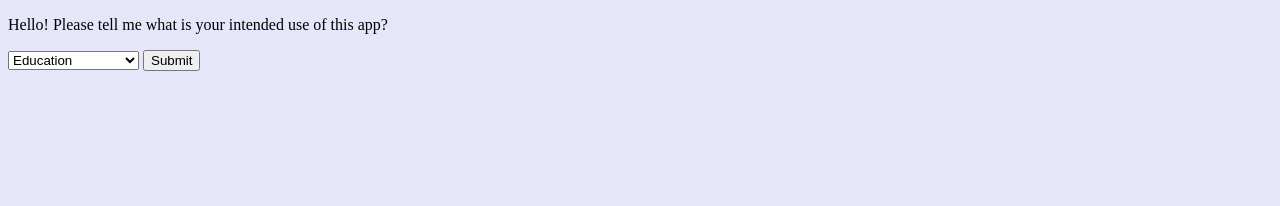
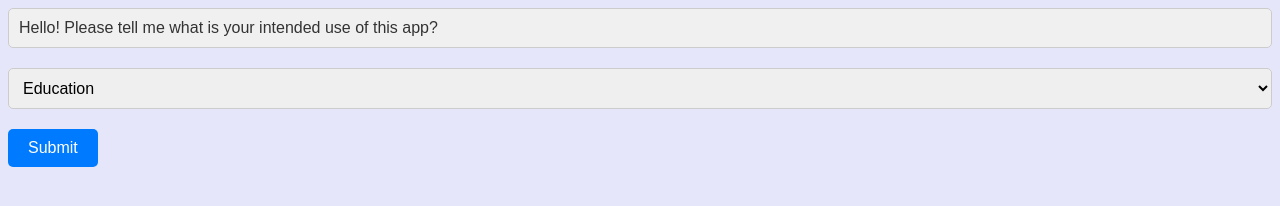
Before and after one commit to gurvirdhillon/lifes_easier, a website: page client/index.html in a window 1280 px wide. Both pictures are taken after a click on the button "Get started". Drawn offline with Linux system fonts and the light colour scheme.

Commit message:
added css changes

```diff
--- a/client/index.css
+++ b/client/index.css
@@ -20,3 +20,46 @@ body{
     align-items: center;
     height: 100vh;
 }
+
+
+/* Styling for chat box */
+#msgBox {
+    background-color: #f0f0f0;
+    border: 1px solid #ccc;
+    padding: 10px;
+    border-radius: 5px;
+    margin-bottom: 20px;
+}
+
+.talkingBotChat {
+    font-family: Arial, sans-serif;
+    font-size: 16px;
+    color: #333;
+    margin: 0;
+}
+
+/* Styling for select dropdown */
+select {
+    width: 100%;
+    padding: 10px;
+    font-size: 16px;
+    border: 1px solid #ccc;
+    border-radius: 5px;
+    box-sizing: border-box; /* Ensure padding and border are included in width */
+    margin-bottom: 20px;
+}
+
+/* Styling for submit button */
+button[type="submit"] {
+    background-color: #007bff;
+    color: #fff;
+    padding: 10px 20px;
+    font-size: 16px;
+    border: none;
+    border-radius: 5px;
+    cursor: pointer;
+}
+
+button[type="submit"]:hover {
+    background-color: #0056b3;
+}
```
